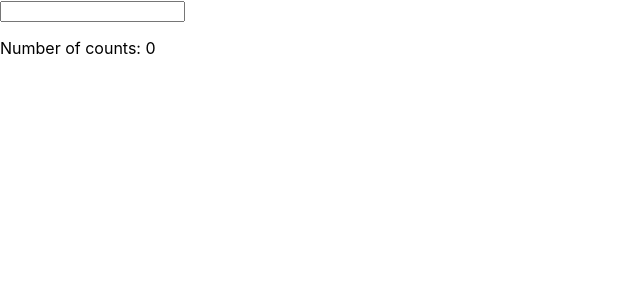
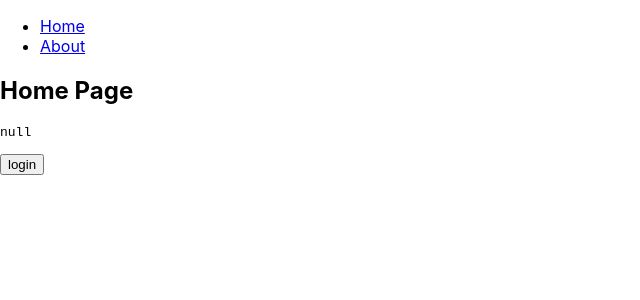
Before and after one commit to phoelapyae/react-hooks, a React (Create React App) app: page / in a window 1280 px wide. Shown: the top 300 px of the page, without its empty margins (0-640 px from the left). Built offline with nearby package versions, Linux system fonts and the light colour scheme.

Commit message:
useContext hooks

```diff
--- a/package.json
+++ b/package.json
@@ -8,6 +8,7 @@
     "@testing-library/user-event": "^13.5.0",
     "react": "^17.0.2",
     "react-dom": "^17.0.2",
+    "react-router-dom": "^6.2.1",
     "react-scripts": "5.0.0",
     "web-vitals": "^2.1.4"
   },
--- a/src/App.js
+++ b/src/App.js
@@ -1,48 +1,35 @@
-import React, { useReducer, useState } from "react"
-
-function reducer(state,action) {
-  switch (action.type) {
-    case "add-todo":
-      return {
-        todos: [...state.todos, { text: action.text, completed: false }],
-        totalCount: state.totalCount + 1
-      }
-    case "toggle-todo":
-      return {
-        todos: state.todos.map((t, idx) => idx === action.idx ? { ...t, completed: !t.completed } : t),
-        totalCount: state.totalCount
-      }
-    default:
-      return state
-  }
-}
+import React, { useState, useMemo } from "react"
+import { BrowserRouter as Router, Route, Routes, Link } from "react-router-dom"
+import About from "./pages/About"
+import Index from "./pages/Index"
+import { UserContext } from "./UserContext"
 
 const App = () => {
-  const [{ todos, totalCount }, dispatch] = useReducer(reducer, { todos: [], totalCount: 0 })
-  const [text, setText]   = useState('')
+  const [user, setUser] = useState(null)
+
+  const value = useMemo(() => ({ user, setUser}), [user, setUser])
 
   return (
-    <>
-      <form onSubmit={e => {
-        e.preventDefault()
-        dispatch({ type: "add-todo", text })
-        setText("")
-      }}>
-        <input value={text} onChange={e => setText(e.target.value)}/>
-      </form>
-      <p>Number of counts: {totalCount}</p>
-      {todos.map((t, idx) => (
-        <div
-          key={t.text}
-          onClick={() => dispatch({ type: "toggle-todo", idx })}
-          style={{
-            textDecoration: t.completed ? "line-through" : ""
-          }}
-        >
-          {t.text}
-        </div>
-      ))}
-    </>
+    <Router>
+      <div>
+        <nav>
+          <ul>
+            <li>
+              <Link to="/">Home</Link>
+            </li>
+            <li>
+              <Link to="/about/">About</Link>
+            </li>
+          </ul>
+        </nav>
+        <UserContext.Provider value={value}>
+          <Routes>
+            <Route path="/" exact element={<Index/>}></Route>
+            <Route path="/about/" element={<About/>}></Route>
+          </Routes>
+        </UserContext.Provider>
+      </div>
+    </Router>
   )
 }
 
--- /dev/null
+++ b/src/UserContext.js
@@ -0,0 +1,3 @@
+import {createContext} from 'react'
+
+export const UserContext = createContext(null)
--- /dev/null
+++ b/src/pages/About.js
@@ -0,0 +1,14 @@
+import React, {useContext} from 'react'
+import { UserContext } from '../UserContext'
+
+function About() {
+  const {user} = useContext(UserContext)
+  return (
+    <div>
+      <h2>About Page</h2>
+      <pre>{JSON.stringify(user,null,2)}</pre>
+    </div>
+  )
+}
+
+export default About
--- /dev/null
+++ b/src/pages/Index.js
@@ -0,0 +1,28 @@
+import React, {useContext} from 'react'
+import { UserContext } from '../UserContext'
+import { login } from '../utils/login'
+
+function Index() {
+  const {user, setUser} = useContext(UserContext)
+  return (
+    <div>
+      <h2>Home Page</h2>
+      <pre>
+        {JSON.stringify(user,null,2)}
+      </pre>
+      {user ? (
+        <button onClick={() => {
+          setUser(null)
+        }}>Logout</button>
+      ): (
+        <button onClick={async () => {
+        const user = await login()
+        setUser(user)
+        }}>login</button>
+      )}
+
+    </div>
+  )
+}
+
+export default Index
--- /dev/null
+++ b/src/utils/login.js
@@ -0,0 +1,7 @@
+export const login = async () => {
+    return {
+        id: 4,
+        username: "Zin Myo Maung",
+        email: "bob@gmail.com"
+    }
+}
```
Also changed, not shown: 1 other file (tests, documents, lock files or other folders).
